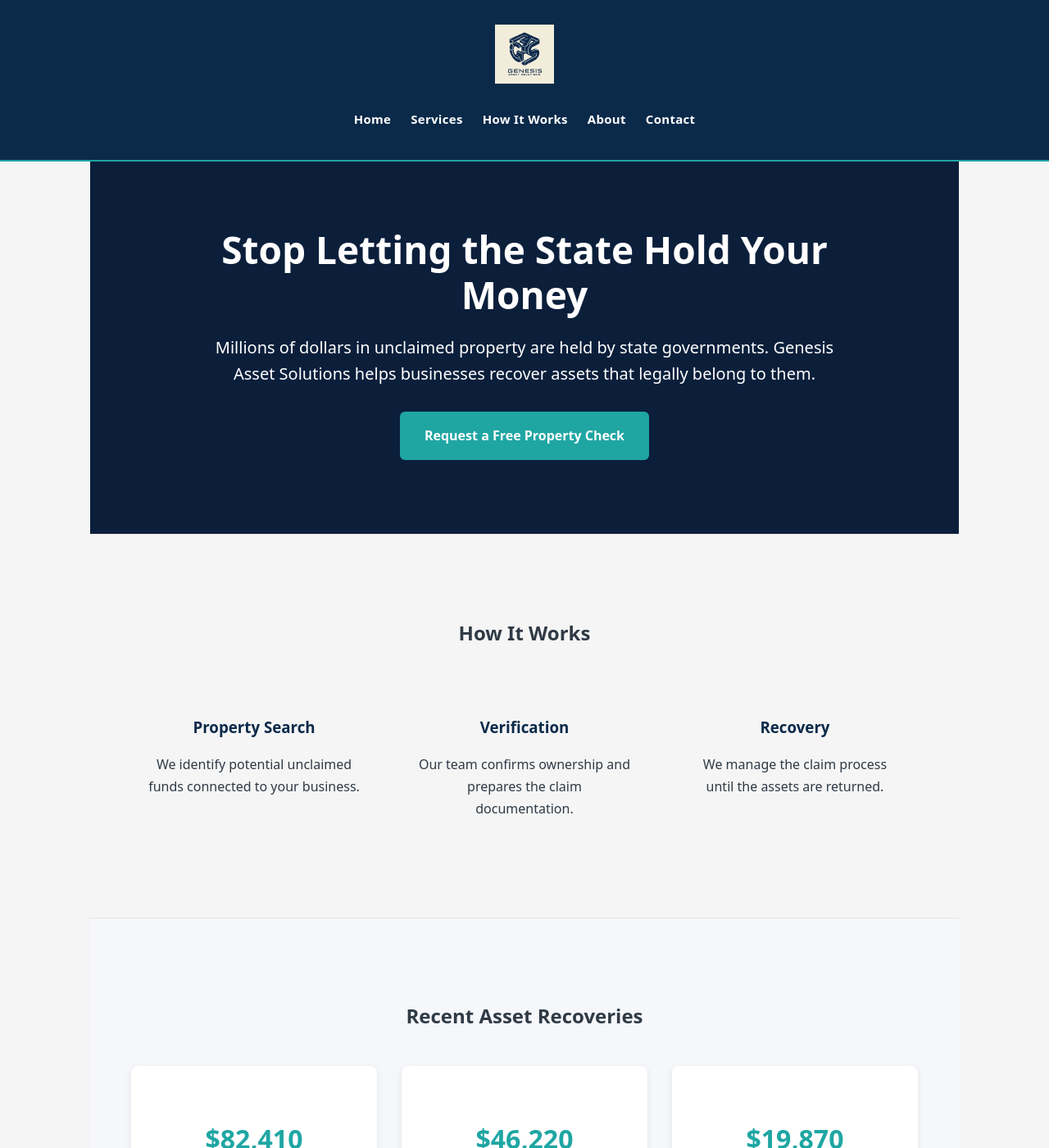
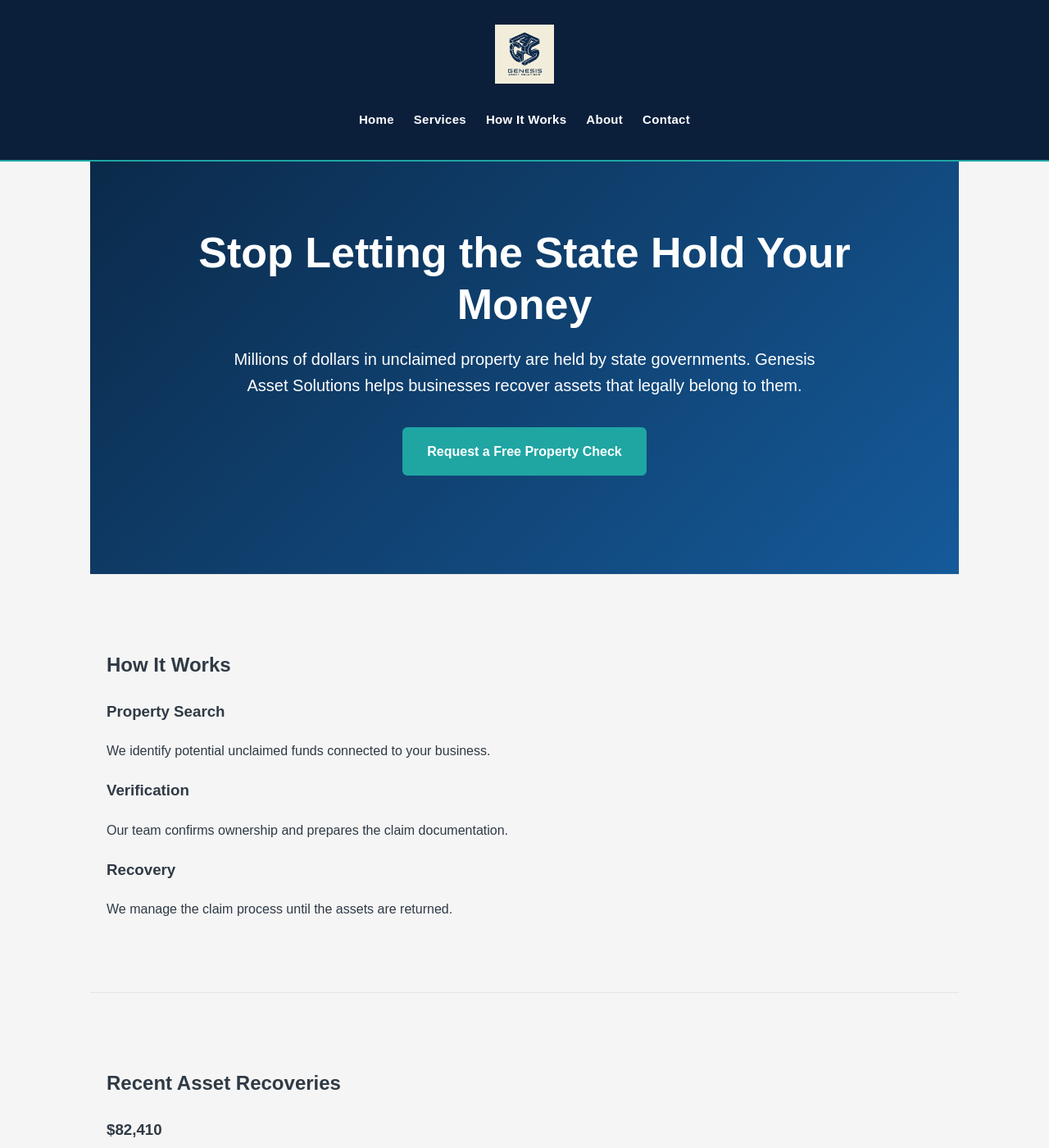
Before and after one commit to ljonezd-beep/genesisassetsolutions-site, a Jekyll site: the page built from index.html, in a window 1280 px wide and 1400 px high. Shown: the whole window at 82% size. Built offline with Jekyll 4.4.1, drawn with Linux system fonts in a browser that asks for light colours.

Commit message:
Improve hero styling

```diff
--- a/assets/css/styles.css
+++ b/assets/css/styles.css
@@ -254,7 +254,7 @@
   text-decoration: none;
 }
 
-
+/* ===== GENESIS WEBSITE LAYOUT FIX ===== */
 
 body {
     line-height: 1.7;
@@ -316,7 +316,7 @@
 
 body { background: #f5f5f5; }
 
-
+/* ===== GENESIS SITE CONTAINER FIX (Jekyll Layout) ===== */
 
 body {
   line-height: 1.7;
@@ -370,7 +370,11 @@
   margin-bottom: 12px;
 }
 
-
+/* ===== HEADER FIX (override) ===== */
+.site-header {
+  background: var(--genesis-navy) !important;
+  border-bottom: 2px solid var(--accent-teal) !important;
+}
 
 .main-nav {
   max-width: 1100px;
@@ -427,7 +431,11 @@
   margin: 0 !important;
 }
 
-
+/* ===== FORCE HEADER VISIBILITY (FINAL) ===== */
+.site-header {
+  background: #0B1F3B !important;
+  border-bottom: 2px solid #1FA6A3 !important;
+}
 
 .main-nav {
   display: flex !important;
@@ -477,7 +485,11 @@
   white-space: nowrap !important;
   margin: 0 !important;
 }
-
+ /* ===== HEADER LAYOUT FIX ===== */
+.site-header {
+  background:#0B1F3B !important;
+  border-bottom:2px solid #1FA6A3 !important;
+}
 
 .main-nav{
   display:flex !important;
@@ -524,7 +536,7 @@
 }
 
 
-
+ /* ===== PROFESSIONAL HEADER LAYOUT ===== */
 
 .site-header{
   position:sticky;
@@ -573,7 +585,14 @@
   transform:translateY(-12px);
 }
 
-
+ /* ===== LOGO SAFE FIT (NO CROP) ===== */
+.logo-wrap{
+  display:flex;
+  align-items:center;
+  justify-content:center;
+  overflow:visible;
+  height:auto;
+}
 
 .logo{
   height:64px !important;
@@ -584,7 +603,7 @@
 }
 
 
-
+ /* ===== FINAL LOGO FIX ===== */
 
 .logo{
   height:72px !important;
@@ -610,7 +629,7 @@
 }
 
 
-
+ /* ===== PROFESSIONAL HEADER LAYOUT ===== */
 
 .site-header{
   background:#0B2A4A;
@@ -661,7 +680,7 @@
 }
 
 
-
+ /* ===== FULL WIDTH HERO FIX ===== */
 
 .hero{
   width:100%;
@@ -676,7 +695,7 @@
 }
 
 
-
+ /* ===== FULL WIDTH HERO FIX ===== */
 
 .hero{
   width:100%;
@@ -691,7 +710,7 @@
 }
 
 
-
+ /* ===== HERO PROFESSIONAL POLISH ===== */
 
 .hero h1{
   font-size:48px;
@@ -725,27 +744,7 @@
 }
 
 
-
-
-body{
-  margin:0;
-}
-
-.site-header{
-  margin-bottom:0 !important;
-}
-
-.hero{
-  margin-top:0 !important;
-  padding-top:70px !important;
-}
-
-.hero-inner{
-  padding-top:10px;
-}
-assets\css\styles.css=assets\css\styles.css
-
-
+ /* ===== HEADER TO HERO SPACING FIX ===== */
 
 body{
   margin:0;
@@ -764,67 +763,47 @@
   padding-top:10px;
 }
 
- /* ===== GENESIS FINAL LAYOUT ===== */
+ /* ===== HEADER TO HERO SPACING FIX ===== */
 
 body{
   margin:0;
-  font-family:system-ui,-apple-system,Segoe UI,Roboto,Arial,sans-serif;
 }
 
-/* HEADER */
-
 .site-header{
-  background:#0B2A4A;
-  border-bottom:2px solid #1FA6A3;
+  margin-bottom:0 !important;
 }
 
-.main-nav{
-  max-width:1200px;
-  margin:0 auto;
-  padding:16px 24px;
-
-  display:flex;
-  align-items:center;
-  justify-content:space-between;
+.hero{
+  margin-top:0 !important;
+  padding-top:70px !important;
 }
 
-.logo{
-  height:64px;
-  width:auto;
-  display:block;
+.hero-inner{
+  padding-top:10px;
 }
 
-.logo-wrap{
-  display:flex;
-  align-items:center;
+.contact-form{
+  max-width:600px;
+  margin:60px auto;
 }
 
-/* NAV */
-
-.nav-links{
-  display:flex;
-  gap:26px;
-  list-style:none;
-  margin:0;
-  padding:0;
+.contact-form input{
+  width:100%;
+  padding:12px;
+  margin:10px 0 20px 0;
+  border:1px solid #ccc;
+  border-radius:4px;
 }
 
-.nav-links a{
-  color:#ffffff;
-  text-decoration:none;
-  font-weight:600;
+.contact-form button{
+  width:100%;
 }
 
-.nav-links a:hover{
-  color:#1FA6A3;
-}
-
-/* HERO */
-
 .hero{
-  width:100%;
-  padding:90px 20px;
+  background:linear-gradient(135deg,#0B2A4A,#155A9A);
+  padding:120px 20px;
   text-align:center;
+  color:white;
 }
 
 .hero-inner{
@@ -833,202 +812,12 @@
 }
 
 .hero h1{
-  font-size:46px;
+  font-size:52px;
   margin-bottom:20px;
   line-height:1.2;
 }
 
 .hero p{
   font-size:20px;
-  margin-bottom:30px;
+  margin-bottom:35px;
 }
-
-/* BUTTON */
-
-.btn{
-  padding:14px 28px;
-  border-radius:6px;
-  background:#1FA6A3;
-  color:#fff;
-  text-decoration:none;
-  font-weight:600;
-}
-
-.btn:hover{
-  background:#178b89;
-}
-
-
-
- /* TRUST STRIP */
-
-.trust-strip{
-  background:#F5F7FA;
-  padding:40px 20px;
-  text-align:center;
-  font-size:18px;
-}
-
-.trust-inner{
-  max-width:900px;
-  margin:0 auto;
-}
-
-/* HOW IT WORKS */
-
-.how-it-works{
-  padding:80px 20px;
-  text-align:center;
-}
-
-.how-inner{
-  max-width:1000px;
-  margin:0 auto;
-}
-
-.steps{
-  display:flex;
-  gap:30px;
-  margin-top:40px;
-  justify-content:center;
-}
-
-.step{
-  flex:1;
-  padding:20px;
-}
-
-.step h3{
-  margin-bottom:10px;
-  color:#0B2A4A;
-}
-
-.step p{
-  font-size:16px;
-}
-
-
- /* RECOVERED ASSETS */
-
-.results{
-  background:#F5F7FA;
-  padding:80px 20px;
-  text-align:center;
-}
-
-.results-inner{
-  max-width:1000px;
-  margin:0 auto;
-}
-
-.results-grid{
-  display:flex;
-  gap:30px;
-  margin-top:40px;
-  justify-content:center;
-}
-
-.result{
-  flex:1;
-  padding:30px;
-  background:white;
-  border-radius:8px;
-  box-shadow:0 2px 8px rgba(0,0,0,0.08);
-}
-
-.result h3{
-  font-size:32px;
-  color:#1FA6A3;
-  margin-bottom:10px;
-}
-
-.result p{
-  font-size:16px;
-}
-
-
- /* WHY GENESIS */
-
-.why-genesis{
-  padding:80px 20px;
-  text-align:center;
-}
-
-.why-inner{
-  max-width:1000px;
-  margin:0 auto;
-}
-
-.why-grid{
-  display:grid;
-  grid-template-columns:repeat(2,1fr);
-  gap:30px;
-  margin-top:40px;
-}
-
-.why-item{
-  padding:30px;
-  background:#F5F7FA;
-  border-radius:8px;
-}
-
-.why-item h3{
-  margin-bottom:10px;
-  color:#0B2A4A;
-}
-
-.why-item p{
-  font-size:16px;
-}
-
-
-.site-header{
-  background:#0B2A4A;
-  border-bottom:2px solid #1FA6A3;
-}
-
-.main-nav{
-  max-width:1200px;
-  margin:0 auto;
-  padding:16px 24px;
-
-  display:flex;
-  align-items:center;
-  justify-content:space-between;
-}
-
-.logo{
-  height:60px;
-  width:auto;
-}
-
-.nav-links{
-  display:flex;
-  gap:28px;
-  list-style:none;
-  margin:0;
-  padding:0;
-}
-
-.nav-links a{
-  color:white;
-  text-decoration:none;
-  font-weight:600;
-}
-
-.nav-links a:hover{
-  color:#1FA6A3;
-}
-
-.nav-cta{
-  background:#1FA6A3;
-  padding:12px 20px;
-  border-radius:6px;
-  color:white;
-  text-decoration:none;
-  font-weight:600;
-}
-
-.nav-cta:hover{
-  background:#178b89;
-}
```
